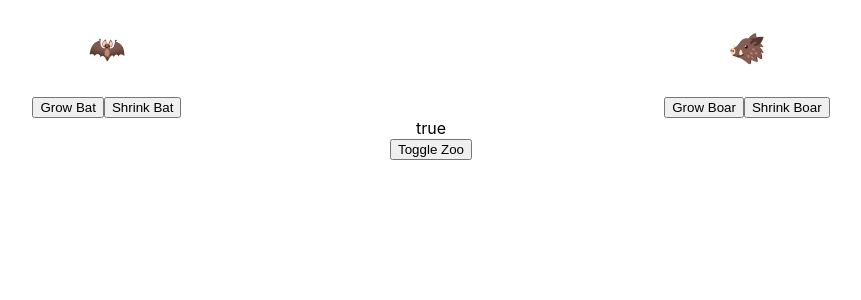
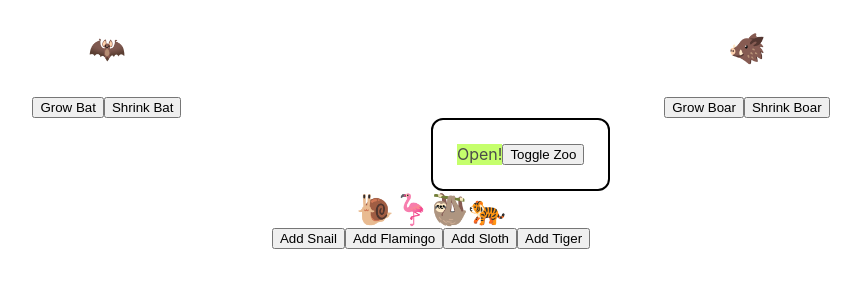
Before and after one commit to dfrancisco26/busy-zoo, a React (Create React App) app: page / in a window 1280 px wide. Shown: the top 300 px of the page, without its empty margins (209-1070 px from the left). Built offline with nearby package versions, Linux system fonts and the light colour scheme.

Commit message:
Added parade and minor CSS to center.

```diff
--- /dev/null
+++ b/src/Animal.js
@@ -0,0 +1,12 @@
+import React from 'react';
+
+export default function Animal({ animal }) {
+  return (
+    <div>
+      {animal === 'snail' && '🐌'}
+      {animal === 'flamingo' && '🦩'}
+      {animal === 'sloth' && '🦥'}
+      {animal === 'tiger' && '🐅'}
+    </div>
+  );
+}
--- a/src/App.css
+++ b/src/App.css
@@ -40,6 +40,34 @@
 
 
 .fight {
-  display:flex;
+  display: flex;
   justify-content: space-around;
 }
+
+.openClosedSign {
+  width: fit-content;
+  padding: 24px;
+  display: flex;
+  border: 2px solid black;
+  justify-content: center;
+  margin-left: 50%;
+  border-radius: 12px;
+}
+
+.open {
+  background-color: greenyellow;
+  opacity: 70%;
+  color: black;
+}
+
+.closed {
+  background-color: orangered;
+  opacity: 60%;
+  color: black;
+}
+
+.parade {
+  display: flex;
+  justify-content: center;
+  font-size: 30px;
+}
--- a/src/App.js
+++ b/src/App.js
@@ -1,33 +1,91 @@
 import { useState } from 'react';
 import OpenClosedSign from './OpenClosedSign';
 import './App.css';
-
+import AnimalList from './AnimalList';
 function App() {
 
 
   const [zooIsOpen, setZooIsOpen] = useState(true);
-  const [parade, setParade] = useState([]);
+  const [animals, setAnimals] = useState(['snail', 'flamingo', 'sloth', 'tiger']);
   const [batSize, setBatSize] = useState(30);
   const [boarSize, setBoarSize] = useState(30);
 
+  function handleSnailClick() {
+    animals.push('snail');
+
+    setAnimals(animals.slice());
+  }
+
+  function handleFlamingoClick() {
+    animals.push('flamingo');
+
+    setAnimals(animals.slice());
+  }
+
+  function handleSlothClick() {
+    animals.push('sloth');
+
+    setAnimals(animals.slice());
+  }
+
+  function handleTigerClick() {
+    animals.push('tiger');
+
+    setAnimals(animals.slice());
+  }
+
   return (
     <div className="App">
+
       <header className='header'>
+
         <div className='fight'>
           <div className='competitor'>
             <p style={{ fontSize: `${batSize}px` }}> 🦇 </p>
-            <button onClick={() => setBatSize(batSize + 4)}>Grow Bat</button>
-            <button onClick={() => setBatSize(batSize - 4)}>Shrink Bat</button>
+            <button
+              onClick={() => setBatSize(batSize + 4)}>
+                Grow Bat
+            </button>
+
+            <button
+              onClick={() => setBatSize(batSize - 4)}>
+                Shrink Bat
+            </button>
           </div>
+
           <div className='competitor'>
             <p style={{ fontSize: `${boarSize}px` }}> 🐗 </p>
-            <button onClick={() => setBoarSize(boarSize + 4)}>Grow Boar</button>
-            <button onClick={() => setBoarSize(boarSize - 4)}>Shrink Boar</button>
+            <button
+              onClick={() => setBoarSize(boarSize + 4)}>
+                Grow Boar
+            </button>
+            <button
+              onClick={() => setBoarSize(boarSize - 4)}>
+                Shrink Boar
+            </button>
           </div>
         </div>
+
         <div className='openClosedSign'>
           <OpenClosedSign zooIsOpen={zooIsOpen} />
           <button onClick={() => setZooIsOpen(!zooIsOpen)}>Toggle Zoo</button>
+        </div>
+        <div>
+          <AnimalList animals={animals} />
+          <button
+            onClick={handleSnailClick}>
+              Add Snail
+          </button>
+          <button onClick={handleFlamingoClick}>
+            Add Flamingo
+          </button>
+          <button onClick={handleSlothClick}>
+            Add Sloth
+          </button>
+          <button onClick={handleTigerClick}>
+            Add Tiger
+          </button>
+
         </div>
       </header>
     </div>
--- a/src/OpenClosedSign.js
+++ b/src/OpenClosedSign.js
@@ -2,6 +2,11 @@ import React from 'react';
 
 export default function OpenClosedSign({ zooIsOpen }) {
   return (
-    <div>{String(zooIsOpen)}</div>
+    <div className={zooIsOpen ? 'open' : 'closed'}>
+      {
+        zooIsOpen ? 'Open!' : 'Closed!'
+      }
+
+    </div>
   );
 }
--- a/src/animalList.js
+++ b/src/animalList.js
@@ -0,0 +1,12 @@
+import React from 'react';
+import Animal from './Animal';
+
+export default function animalList({ animals }) {
+  return (
+    <div className='parade'>
+      {
+        animals.map((animal, i) => <Animal animal={animal} key={animal + i} />)
+      }
+    </div>
+  );
+}
```
Also changed, not shown: src/parade.js (deleted).
